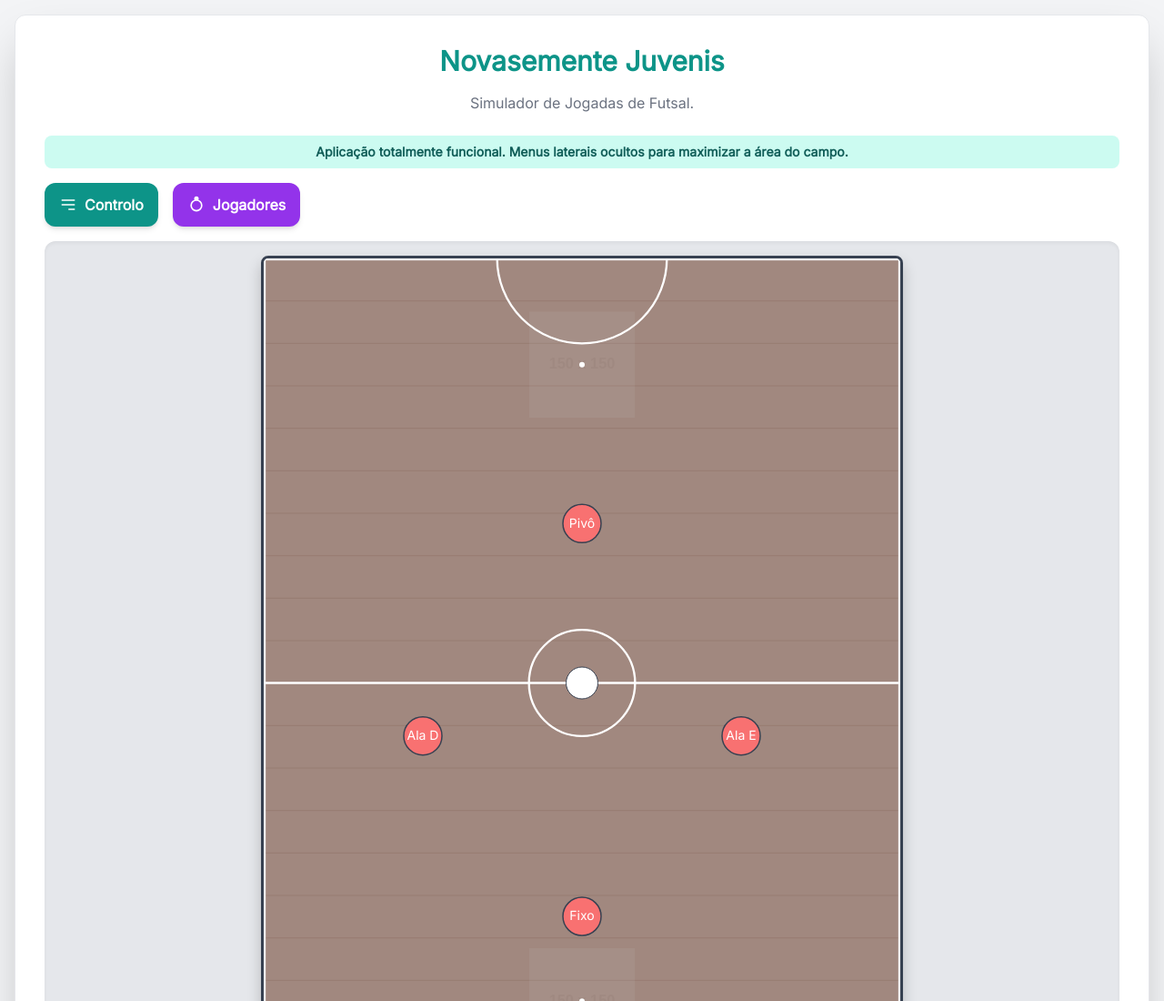
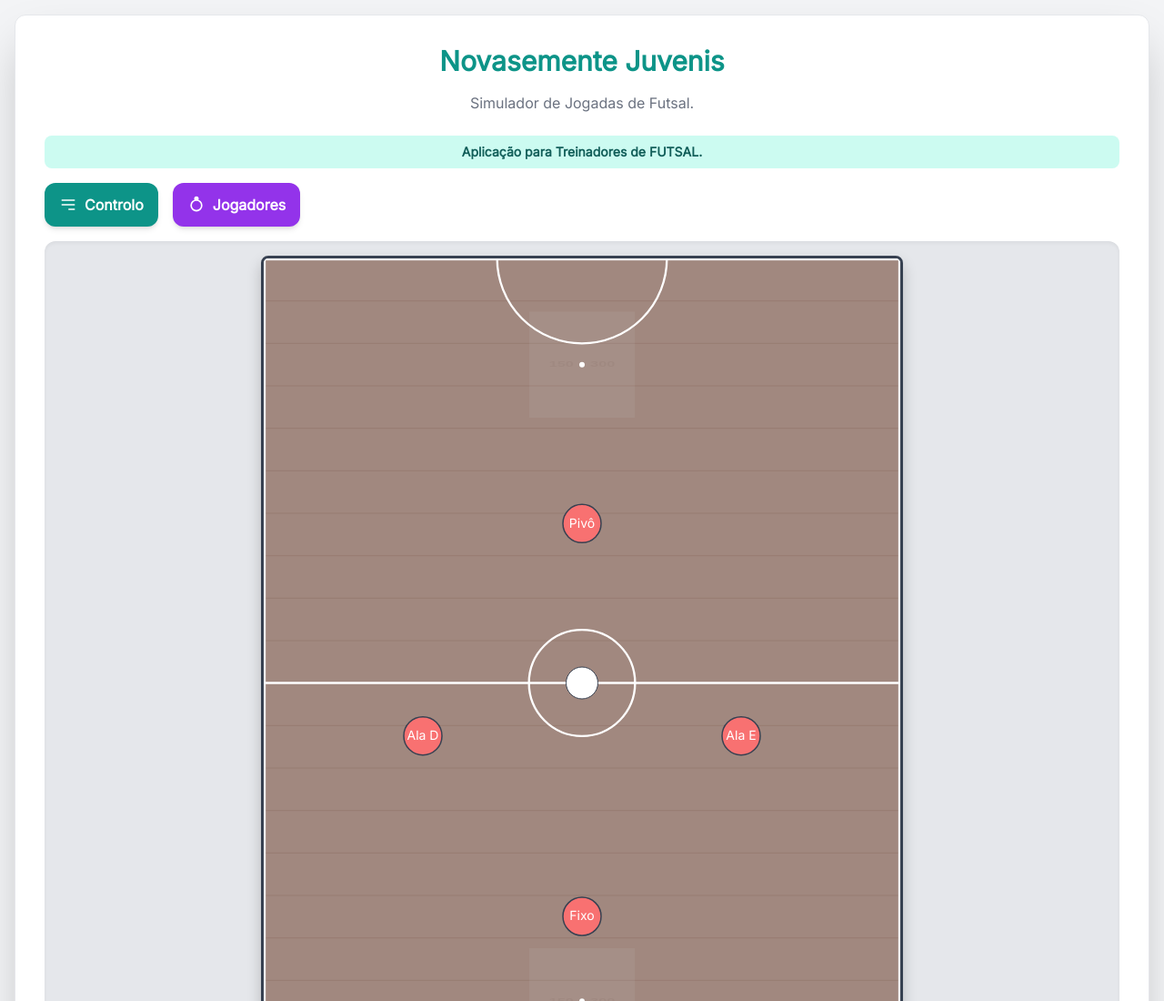
Before and after one commit to andrepe-ux/futsal, a plain HTML site: page index.html in a window 1280 px wide. Shown: the top 1100 px of the page at 91% size. Drawn offline with nearby package versions, Linux system fonts and the light colour scheme.

Commit message:
Update index.html

```diff
--- a/index.html
+++ b/index.html
@@ -201,7 +201,7 @@
         const FRAME_RATE = 100; // Milissegundos por frame (10 FPS)
         const TRAIL_LENGTH = 15; // Número de pontos para o rasto em tempo real
 
-        const LOGO_URL = 'https://placehold.co/150x150/9CA3AF/FFFFFF?text=NOVAS%2E';
+        const LOGO_URL = 'https://placehold.co/150x300/9CA3AF/FFFFFF?text=Novasemente GD';
 
         const TEAM_COLOR = '#f87171'; // Vermelho Claro
         const OPPONENT_COLOR = '#10b981'; // Verde
@@ -752,7 +752,7 @@
             // Título para a nossa equipa
             const teamTitle = document.createElement('h3');
             teamTitle.className = "text-md font-semibold mt-1 mb-2 text-red-600";
-            teamTitle.textContent = "Nossa Equipa (Vermelho)";
+            teamTitle.textContent = "Novasemente (Vermelho)";
             container.appendChild(teamTitle);
 
             // Jogadores da Equipa (Vermelho)
@@ -782,7 +782,7 @@
 
             const opponentTitle = document.createElement('h3');
             opponentTitle.className = "text-md font-semibold mt-4 mb-2 text-green-600 pt-2 border-t border-gray-300";
-            opponentTitle.textContent = "Equipa Oponente (Verde)";
+            opponentTitle.textContent = "Equipa Adversária (Verde)";
             container.appendChild(opponentTitle);
 
             // Jogadores Oponentes (Verde)
@@ -1353,7 +1353,7 @@
             // Listener de Redimensionamento do Ecrã (para ajustar o layout dinâmico)
             window.addEventListener('resize', updateLayout);
 
-            document.getElementById('appStatus').textContent = "Aplicação totalmente funcional. Menus laterais ocultos para maximizar a área do campo.";
+            document.getElementById('appStatus').textContent = "Aplicação para Treinadores de FUTSAL.";
         }
 
         window.onload = init;
```
